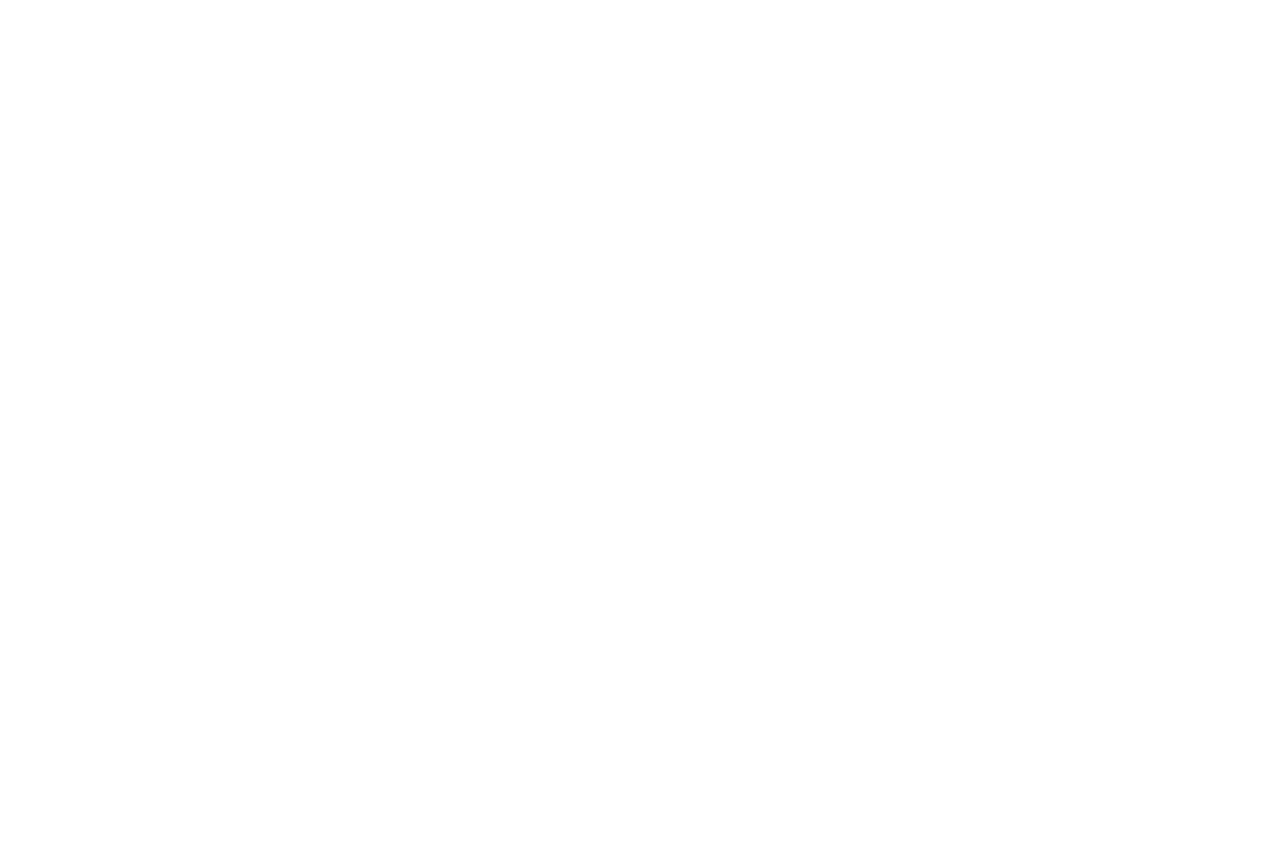
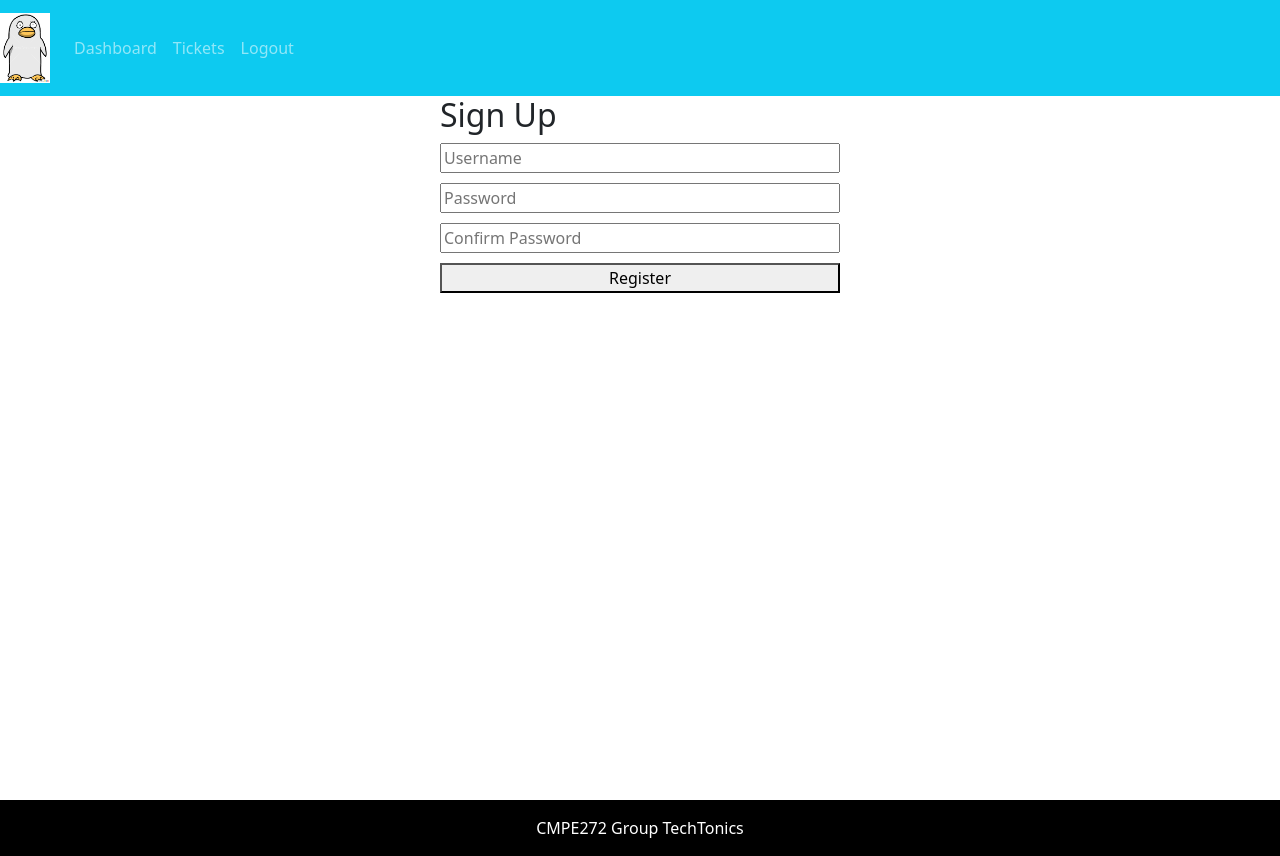
Before and after one commit to aren350/CMPE_272_Repo, a React (Create React App) app in the folder cmpe_help-desk/: page /signup in a window 1280 px wide. Before the commit this address had no page. Before the commit the page ends 800 px from the top, so only its background shows below. Built offline with nearby package versions, Linux system fonts and the light colour scheme.

Commit message:
adding sign up page

```diff
--- a/cmpe_help-desk/src/App.js
+++ b/cmpe_help-desk/src/App.js
@@ -6,6 +6,7 @@ import { Dashboard } from './page/entry/dashboard/Dashboard.page';
 import { AddTicket } from './page/entry/new-ticket/AddTicket.page';
 import { TicketLists } from './page/ticket-listing/TicketLists.page';
 import { Ticket } from './page/entry/ticket/Ticket.page';
+import Signup from './components/signup/Signup';
 import {BrowserRouter as Router,
   Route,
   Routes
@@ -44,6 +45,13 @@ function App() {
               </PrivateRoute>
               }/>
 
+            <Route path= "/signup" element ={
+              <PrivateRoute>
+              <Signup/>
+              </PrivateRoute>
+              }/>
+
+
           </Route>
 
 
--- a/cmpe_help-desk/src/components/api.js
+++ b/cmpe_help-desk/src/components/api.js
@@ -7,3 +7,4 @@ export const getTicketById = (id) => axios.get(`${BASE_URL}/tickets/${id}`);
 export const createTicket = (data) => axios.post(`${BASE_URL}/tickets`, data);
 export const updateTicket = (id, data) => axios.put(`${BASE_URL}/tickets/${id}`, data);
 export const deleteTicket = (id) => axios.delete(`${BASE_URL}/tickets/${id}`);
+export const signup = (data) => axios.post(`${BASE_URL}/signup`, data);
--- /dev/null
+++ b/cmpe_help-desk/src/components/signup/Signup.jsx
@@ -0,0 +1,78 @@
+import { useState } from 'react';
+import { signup } from '../api';
+import { useNavigate } from 'react-router-dom';
+
+export default function Signup() {
+  const navigate = useNavigate();
+
+  const [formData, setFormData] = useState({
+    username: '',
+    password: '',
+    confirmPassword: '',
+  });
+
+  const [error, setError] = useState(null);
+
+  const handleChange = (e) => {
+    const { name, value } = e.target;
+    setFormData(prev => ({ ...prev, [name]: value }));
+  };
+
+  const handleSubmit = async (e) => {
+    e.preventDefault();
+    setError(null);
+
+    if (!formData.username || !formData.password || !formData.confirmPassword) {
+      setError('All fields are required.');
+      return;
+    }
+
+    if (formData.password !== formData.confirmPassword) {
+      setError('Passwords do not match.');
+      return;
+    }
+
+    try {
+      await signup({ username: formData.username, password: formData.password });
+      alert('Signup successful. Please log in.');
+      navigate('/');
+    } catch (err) {
+      console.error(err);
+      setError('Signup failed. Username may already be taken.');
+    }
+  };
+
+  return (
+    <div style={{ maxWidth: '400px', margin: '0 auto' }}>
+      <h2>Sign Up</h2>
+      {error && <p style={{ color: 'red' }}>{error}</p>}
+      <form onSubmit={handleSubmit} style={{ display: 'flex', flexDirection: 'column', gap: '10px' }}>
+        <input
+          type="text"
+          name="username"
+          placeholder="Username"
+          value={formData.username}
+          onChange={handleChange}
+        />
+
+        <input
+          type="password"
+          name="password"
+          placeholder="Password"
+          value={formData.password}
+          onChange={handleChange}
+        />
+
+        <input
+          type="password"
+          name="confirmPassword"
+          placeholder="Confirm Password"
+          value={formData.confirmPassword}
+          onChange={handleChange}
+        />
+
+        <button type="submit">Register</button>
+      </form>
+    </div>
+  );
+}
```
